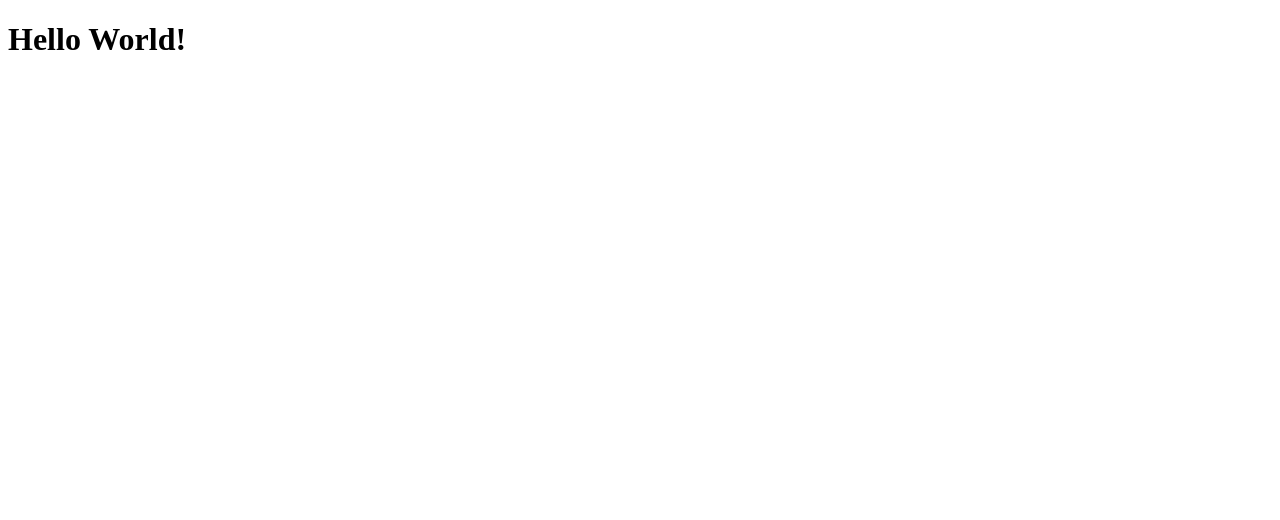
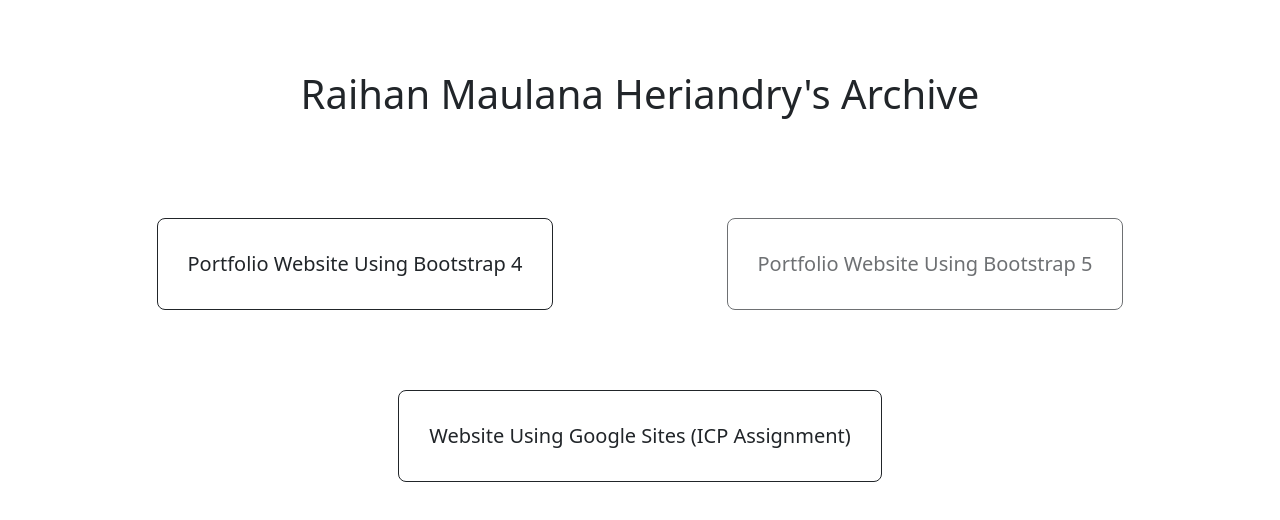
Before and after one commit to raihanheriandry/raihanheriandry.github.io, a plain HTML site: page index.html in a window 1280 px wide. Drawn offline with nearby package versions, Linux system fonts and the light colour scheme.

Commit message:
upload landing page

```diff
--- a/index.html
+++ b/index.html
@@ -1,9 +1,37 @@
-<!DOCTYPE html>
+<!doctype html>
 <html lang="en">
-<head>
-	<title>Raihan</title>
-</head>
-<body>
-	<h1>Hello World!</h1>
-</body>
+  <head>
+    <meta charset="utf-8">
+    <meta name="viewport" content="width=device-width, initial-scale=1">
+    <title>Raihan</title>
+    <link href="https://cdn.jsdelivr.net/npm/bootstrap@5.3.3/dist/css/bootstrap.min.css" rel="stylesheet" integrity="sha384-QWTKZyjpPEjISv5WaRU9OFeRpok6YctnYmDr5pNlyT2bRjXh0JMhjY6hW+ALEwIH" crossorigin="anonymous">
+  </head>
+  <body>
+    <div style="margin-top: 70px" class="container">
+      <h1 style="text-align: center;">Raihan Maulana Heriandry's Archive</h1>
+    </div>
+    <div class="container" style="margin-top: 100px">
+      <div class="row">
+        <div class="col">
+          <a href="#">
+            <center><button style="padding: 30px;" type="button" class="btn btn-outline-dark btn-lg">Portfolio Website Using Bootstrap 4</button></center>
+          </a>
+        </div>
+        <div class="col">
+           <a href="#">
+             <center><button disabled style="padding: 30px;" type="button" class="btn btn-outline-dark btn-lg">Portfolio Website Using Bootstrap 5</button></center>
+           </a>
+        </div>
+      </div>
+      <div class="row" style="margin-top: 80px;">
+        <div class="col">
+          <a href="https://sites.google.com/icp.sch.id/raihan">
+            <center><button style="padding: 30px;" type="button" class="btn btn-outline-dark btn-lg">Website Using Google Sites (ICP Assignment)</button></center>
+          </a>
+        </div>
+      </div>
+    </div>
+
+    <script src="https://cdn.jsdelivr.net/npm/bootstrap@5.3.3/dist/js/bootstrap.bundle.min.js" integrity="sha384-YvpcrYf0tY3lHB60NNkmXc5s9fDVZLESaAA55NDzOxhy9GkcIdslK1eN7N6jIeHz" crossorigin="anonymous"></script>
+  </body>
 </html>
```
